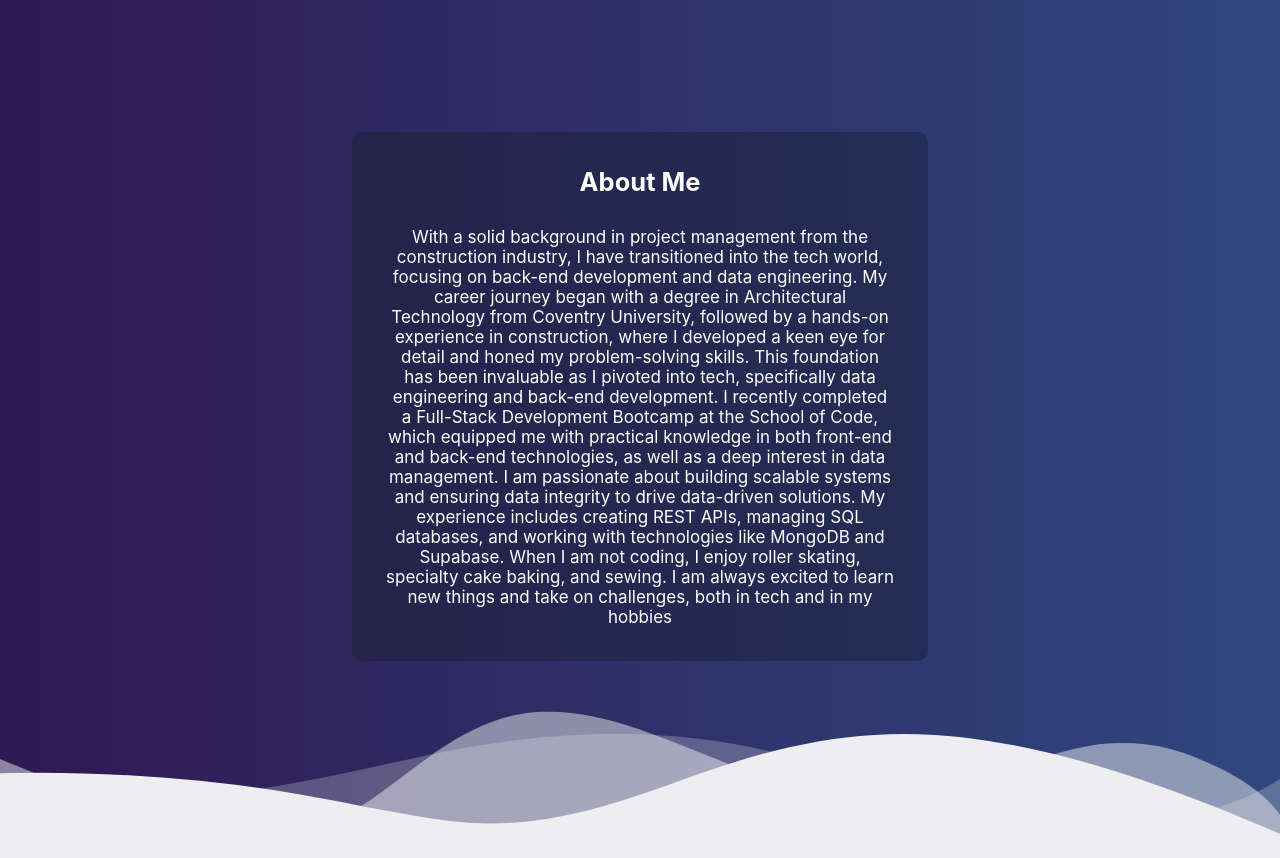
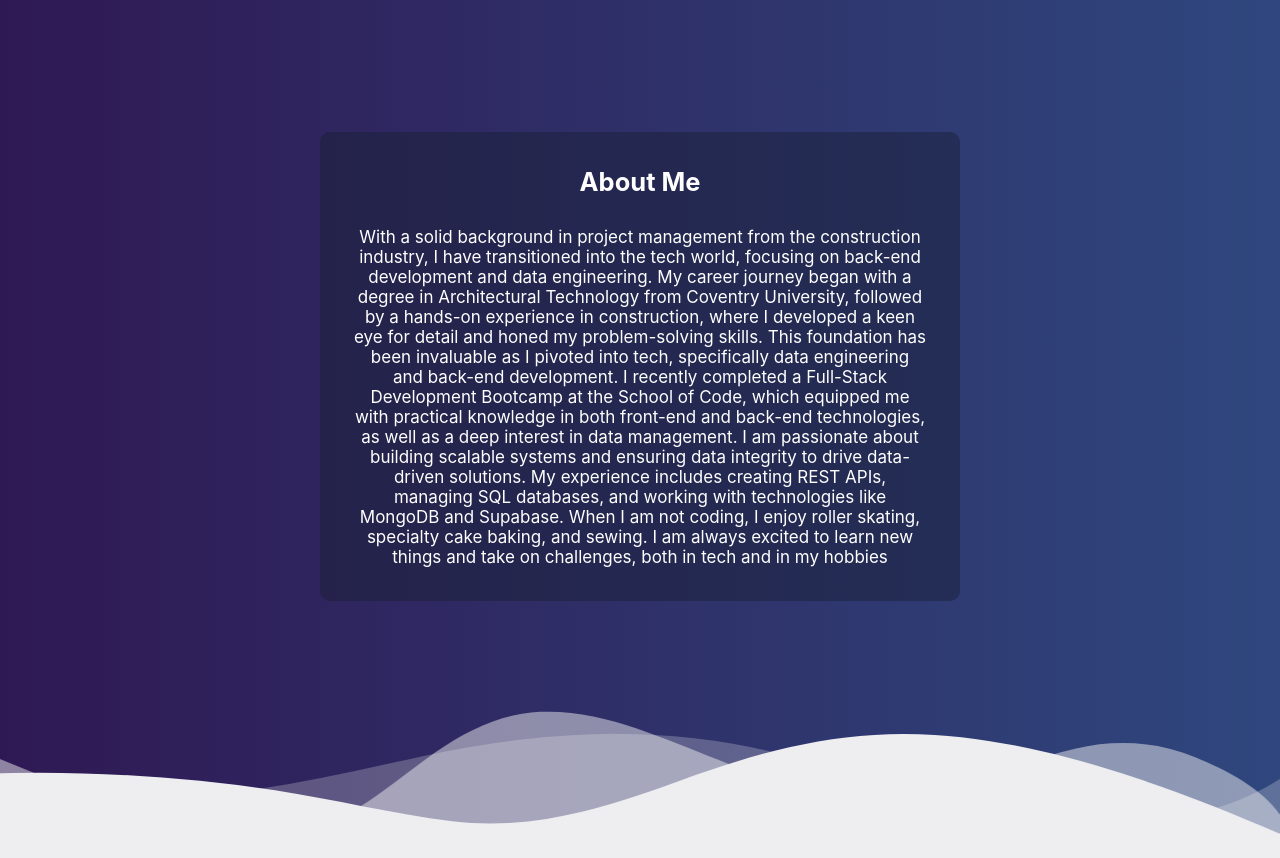
Before and after one commit to Stace0x/SN-Portfolio, a Next.js app in the folder profile-me/: page / in a window 1280 px wide. Shown: the part 680-1538 px from the top of the page. Built offline with nearby package versions, Linux system fonts and the light colour scheme.

Commit message:
codemon added

```diff
--- /dev/null
+++ b/package.json
@@ -0,0 +1,5 @@
+{
+  "dependencies": {
+    "sharp": "^0.33.5"
+  }
+}
--- a/profile-me/src/components/About/About.module.css
+++ b/profile-me/src/components/About/About.module.css
@@ -4,7 +4,8 @@
   width: 50vw;
   margin: 0 auto;
   margin-top: 35vh;
-  padding: 2em; width: 45vw;
+  padding: 2em;
+  max-width: 800px;
   background: rgba(26, 32, 57, 0.5);
   text-align: center; border-radius: 10px;
   color: white;
```
Also changed, not shown: 1 other file (tests, documents, lock files or other folders).
